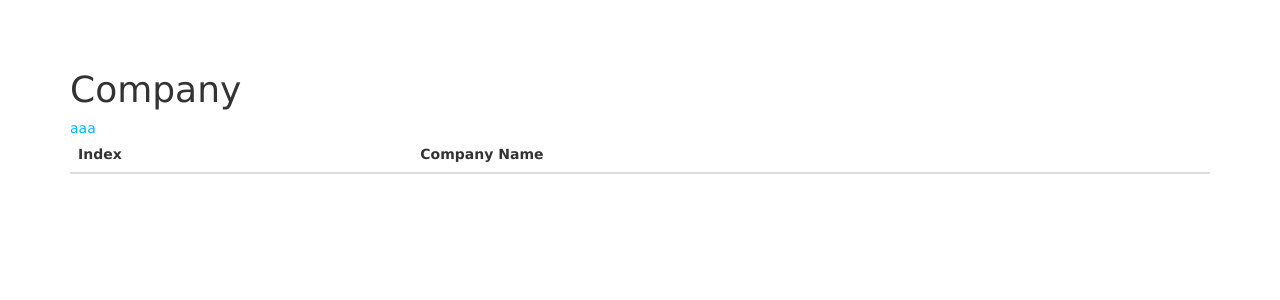
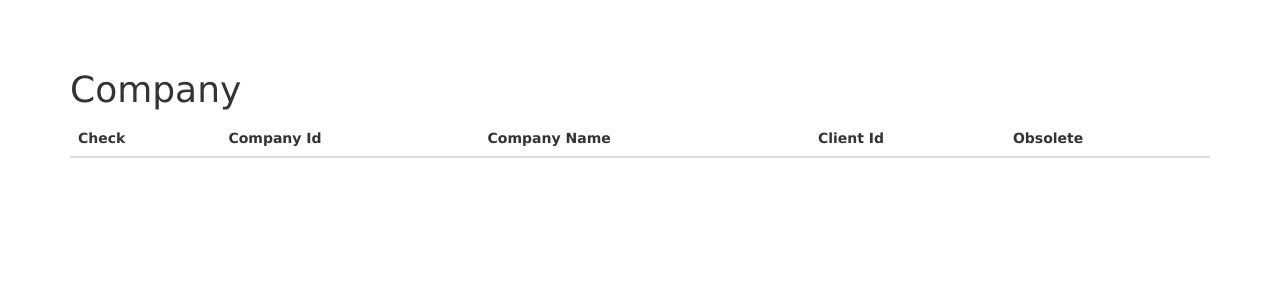
Before and after one commit to Rabbit0306/ProjectViewer, a Node server app: page / in a window 1280 px wide. Shown: the top 300 px of the page. Run offline with Node 20, Linux system fonts and the light colour scheme; lists and menus that the app fills with data are empty.

Commit message:
ng-click

```diff
--- a/views/index.hbs
+++ b/views/index.hbs
@@ -4,26 +4,37 @@
                 success(function(data, status, headers, config){
                     $scope.companys = data;
                 });
+        $scope.clickToOrder = function(orderKey){
+            if($scope.orderProp == orderKey){
+                $scope.orderProp = '-' + orderKey;
+            } else {
+                $scope.orderProp = orderKey;
+            }
+        };
+        $scope.orderProp = 'companyId';
     });
 </script>
 
 <div ng-app="ngApp" ng-controller="CompanyCtrl">
     <div class="container">
         <h1>Company</h1>
-        <a href="/test">aaa</a>
         <table class="table table-hover">
             <thead>
                 <tr>
-                    <th>Index</th>
-                    <th>Company Name</th>
+                    <th>Check</th>
+                    <th ng-click="clickToOrder('companyId')">Company Id</th>
+                    <th ng-click="clickToOrder('name')">Company Name</th>
+                    <th ng-click="clickToOrder('clientId')">Client Id</th>
+                    <th ng-click="clickToOrder('obsolete')">Obsolete</th>
                 </tr>
             </thead>
             <tbody>
-                <tr ng-repeat="company in companys">
-                    <td ng-bind="$index + 1"></td>
+                <tr ng-repeat="company in companys | filter:query | orderBy:orderProp">
+                    <td><input type="checkbox"/></td>
+                    <td ng-bind="company.companyId"></td>
                     <td ng-bind="company.name"></td>
                     <td ng-bind="company.clientId"></td>
-                    <td><input type="checkbox" ng-model="company.done"></td>
+                    <td><input type="checkbox" ng-model="company.obsolete"/></td>
                 </tr>
             </tbody>
         </table>
```
